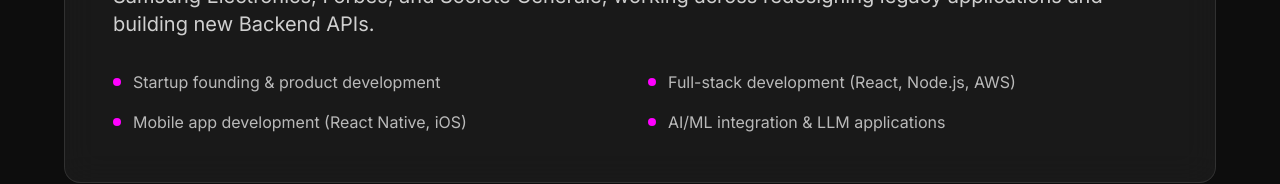
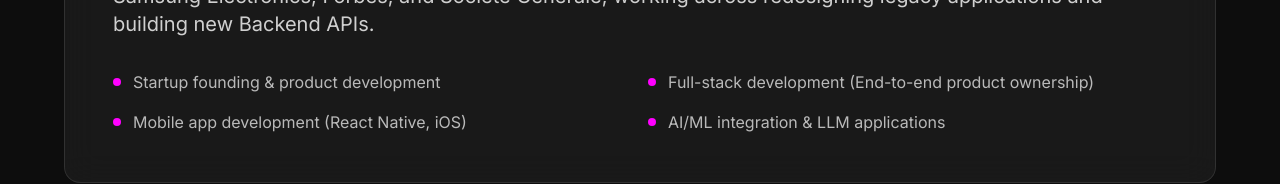
Before and after one commit to taenam1214/taenam1214.github.io, a React (Create React App) app: page / in a window 1280 px wide. Shown: the part 1157-1341 px from the top of the page. Built offline with nearby package versions, Linux system fonts and the light colour scheme.

Commit message:
update About bio highlight to focus on end-to-end product ownership

```diff
--- a/src/data/content.js
+++ b/src/data/content.js
@@ -9,7 +9,7 @@ export const aboutContent = {
   bio: "I'm a software engineer and startup founder passionate about building products from 0 to 1. As a Founder and CEO at Blur, I architected and shipped a full-stack social platform to 2,000+ users on the App Store. I've built at Samsung Electronics, Forbes, and Société Générale, working across redesigning legacy applications and building new Backend APIs.",
   highlights: [
     "Startup founding & product development",
-    "Full-stack development (React, Node.js, AWS)",
+    "Full-stack development (End-to-end product ownership)",
     "Mobile app development (React Native, iOS)",
     "AI/ML integration & LLM applications",
   ],
```
